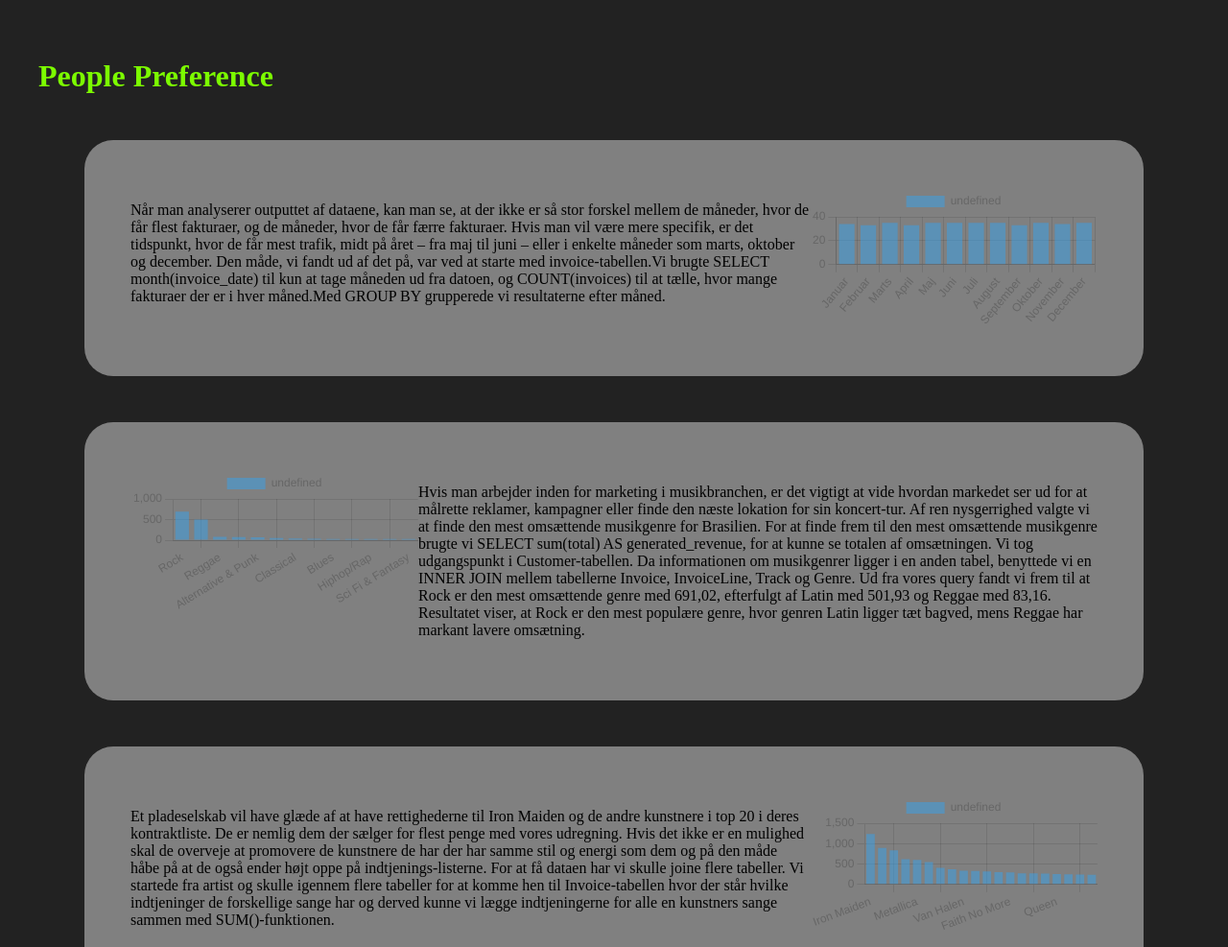
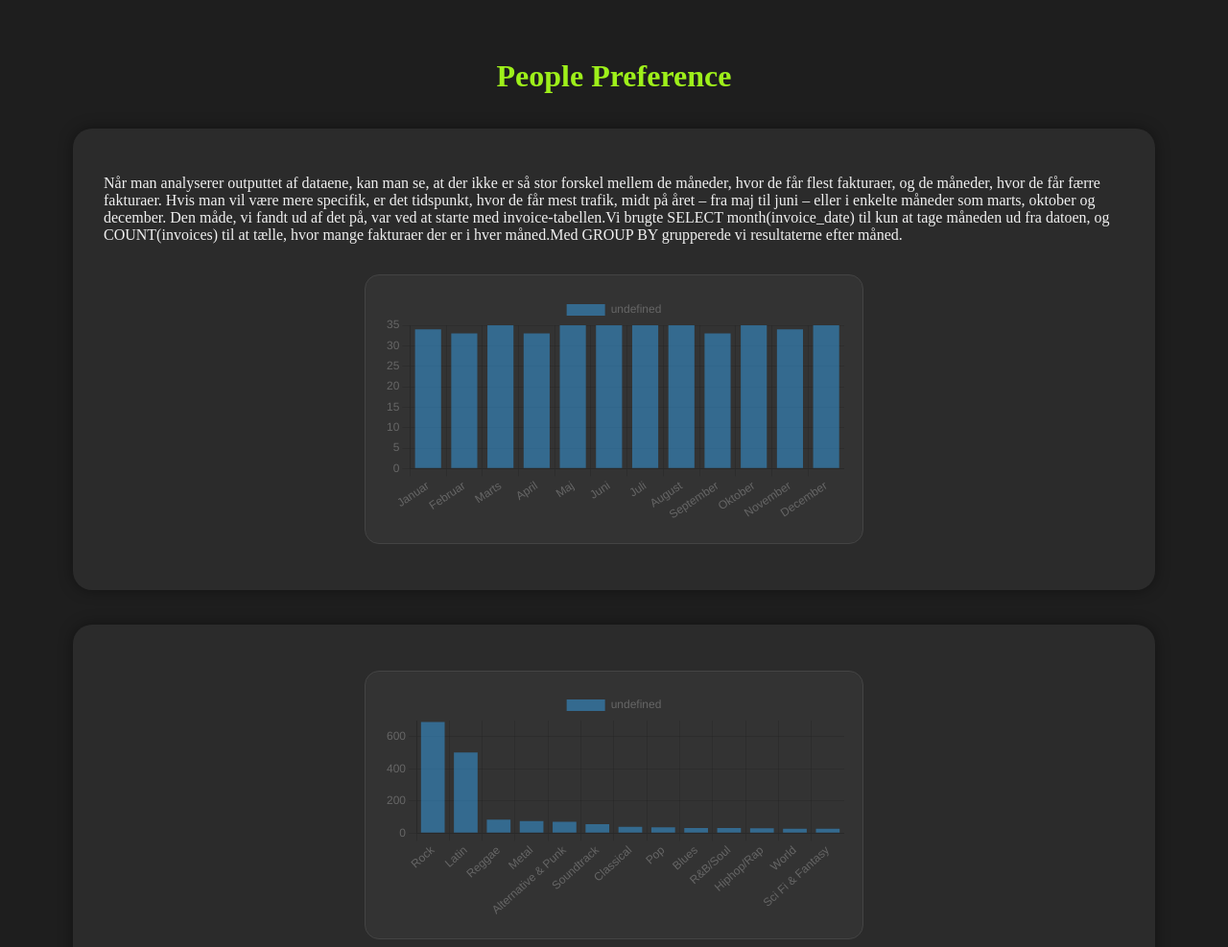
Before and after one commit to SilentVoices22/Portfolioaflevering-4---Data-Web, a plain HTML site: page index.html in a window 1280 px wide. Shown: the top 987 px of the page at 96% size. Drawn offline with nearby package versions, Linux system fonts and the light colour scheme.

Commit message:
opdateret css

```diff
--- a/style.css
+++ b/style.css
@@ -1,28 +1,52 @@
+html {
+    background-color: #1e1e1e;
+    color: #f0f0f0;
+}
+
 body {
     margin: 20px;
     padding: 20px;
 }
 
-html{
-    background-color: #222222;
+h1 {
+    color: #9ef01a;
+    text-align: center;
+    margin-bottom: 20px;
+    font-size: 2rem;
 }
 
-.chartBox{
-    width: 500px;
+section {
+    display: flex;
+    flex-wrap: wrap;
+    justify-content: center;
+    background-color: #2b2b2b;
+    margin: 3%;
+    padding: 2rem;
+    border-radius: 20px;
+    box-shadow: 0 0 15px rgba(0, 0, 0, 0.4);
 }
 
-.query2{
-    width: 500px;
+.chartBox,
+.query2 {
+    width: 480px;
+    background-color: #333333;
+    border-radius: 15px;
+    padding: 1.2rem;
+    margin: 1rem;
+    border: 1px solid #444;
+    transition: 0.2s ease;
 }
 
-h1{
-    color: lawngreen;
+.chartBox:hover,
+.query2:hover {
+    background-color: #3a3a3a;
 }
 
-section{
-    display: flex;
-    background-color: gray;
-    margin: 4%;
-    padding: 4%;
-    border-radius: 30px;
+a {
+    color: #9ef01a;
+    text-decoration: none;
 }
+
+a:hover {
+    text-decoration: underline;
+}
```
